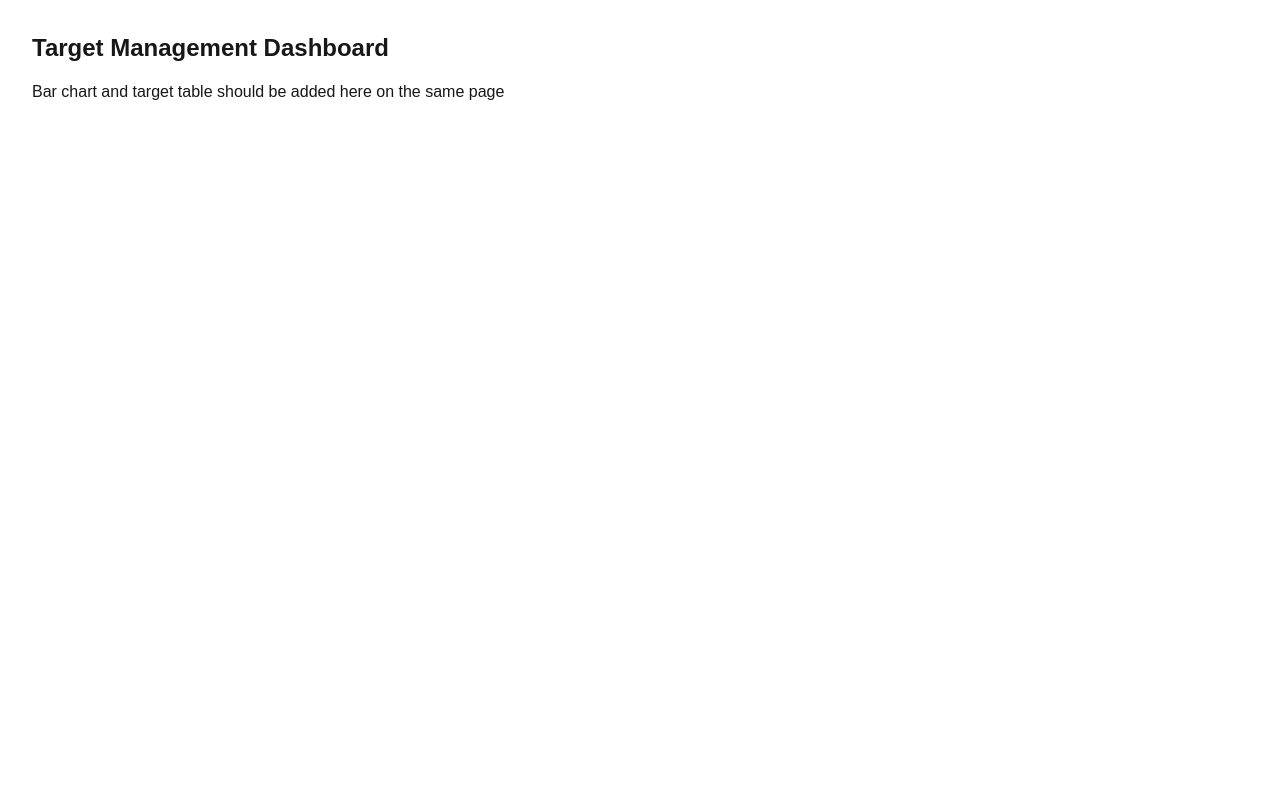
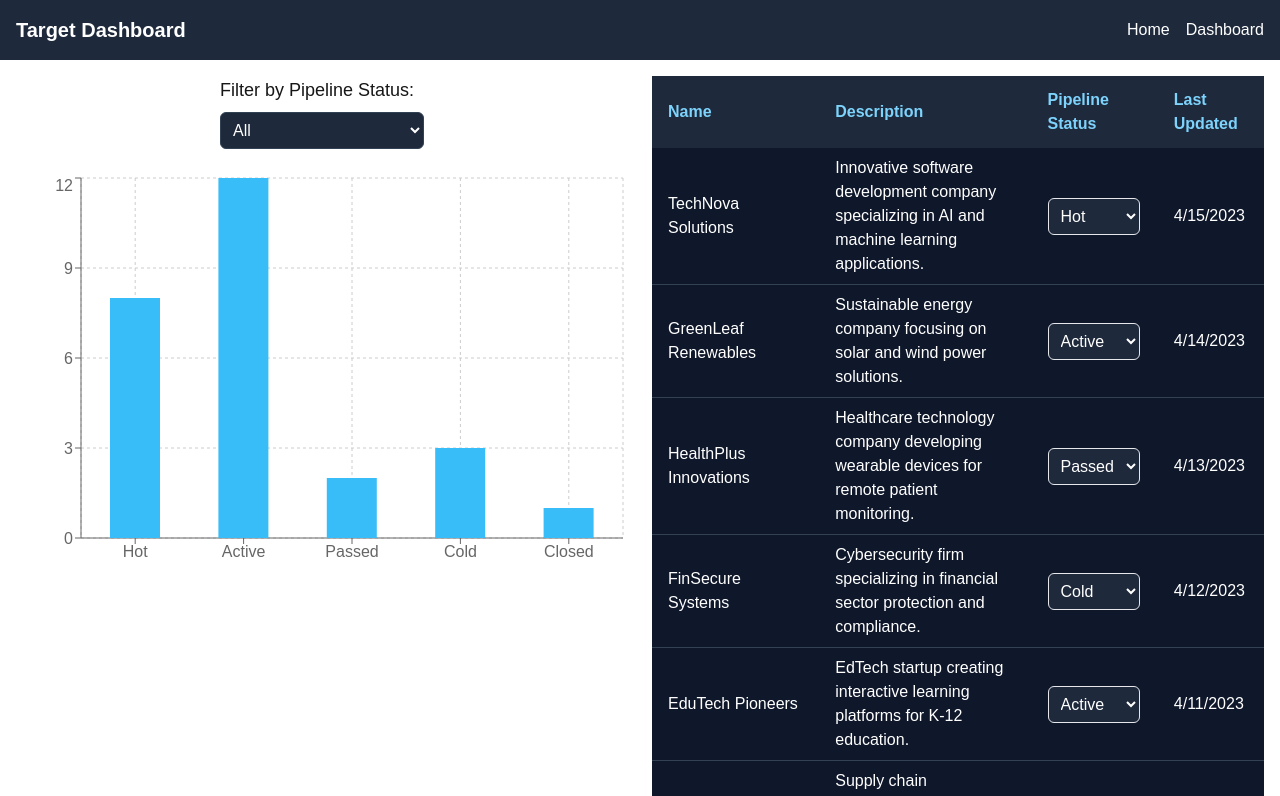
Before and after one commit to krish4uu/target-management-dashboard, a Next.js app: page /dashboard in a window 1280 px wide. Shown: the top 796 px of the page. Built offline with nearby package versions, Linux system fonts and the light colour scheme.

Commit message:
Dashboard with filtering Bar and Tables

```diff
--- a/app/dashboard/page.tsx
+++ b/app/dashboard/page.tsx
@@ -1,8 +1,43 @@
+'use client'
+import BarChart from "@/components/BarChart";
+import TargetTable from "@/components/TargetTable";
+import Navbar from "@/components/Navbar";
+import Footer from "@/components/Footer";
+import { useState } from "react";
+
 export default function Dashboard() {
+  const [filter, setFilter] = useState("");
+
   return (
-    <div className="p-8">
-      <h1 className="text-2xl font-bold mb-4">Target Management Dashboard</h1>
-      <p>Bar chart and target table should be added here on the same page</p>
+    <div className="min-h-screen w-full flex flex-col">
+      <Navbar />
+      <main className="flex flex-col p-4 gap-6 flex-grow md:flex-row">
+        <div className="flex flex-col gap-4 md:gap-6 w-full items-center">
+          <div className="flex flex-col gap-2 w-full md:w-1/3">
+            <label htmlFor="filter" className="text-lg">Filter by Pipeline Status:</label>
+            <select
+              id="filter"
+              value={filter}
+              onChange={(e) => setFilter(e.target.value)}
+              className="p-2 rounded-md bg-slate-800 border border-slate-700 text-white"
+            >
+              <option value="">All</option>
+              <option value="Hot">Hot</option>
+              <option value="Active">Active</option>
+              <option value="Passed">Passed</option>
+              <option value="Cold">Cold</option>
+              <option value="Closed">Closed</option>
+            </select>
+          </div>
+          <div className="flex w-full justify-center">
+            <BarChart filter={filter} />
+          </div>
+        </div>
+        <div className="w-full">
+          <TargetTable filter={filter} />
+        </div>
+      </main>
+      <Footer/>
     </div>
   );
 }
```
